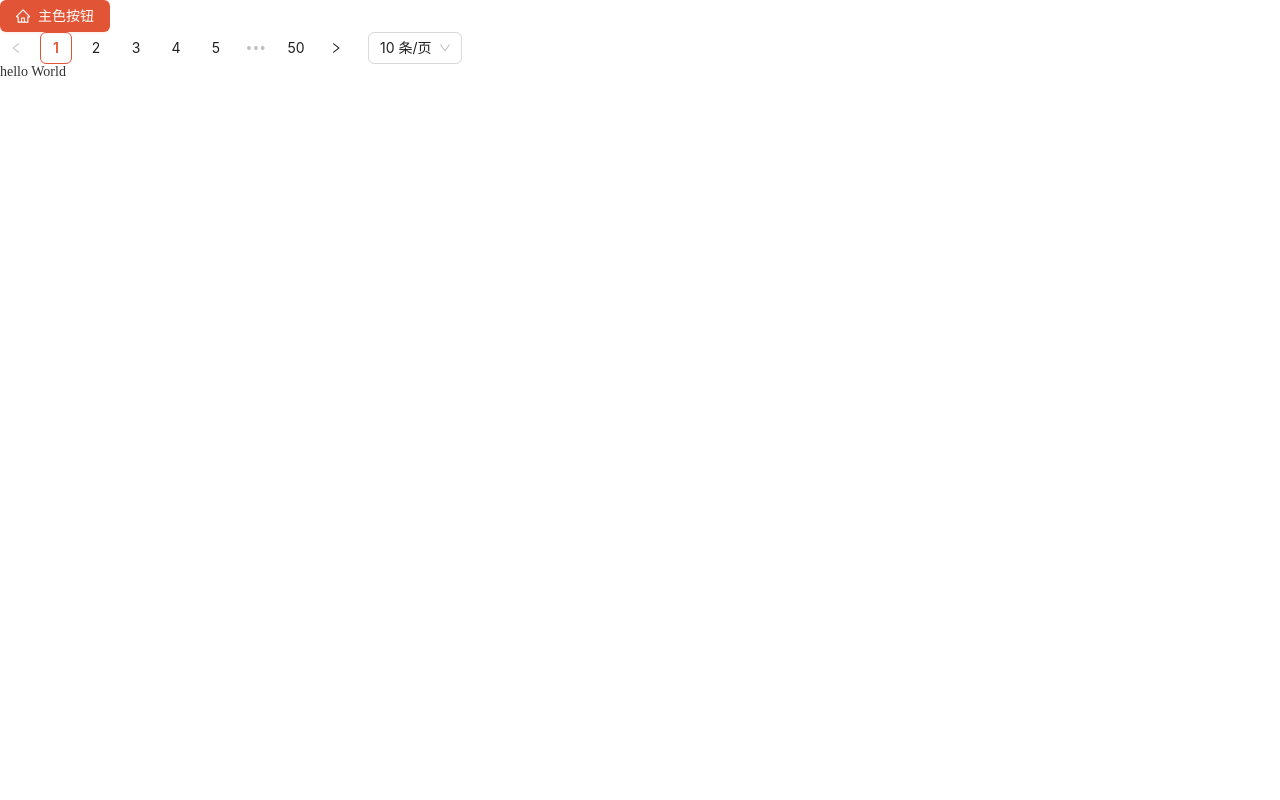
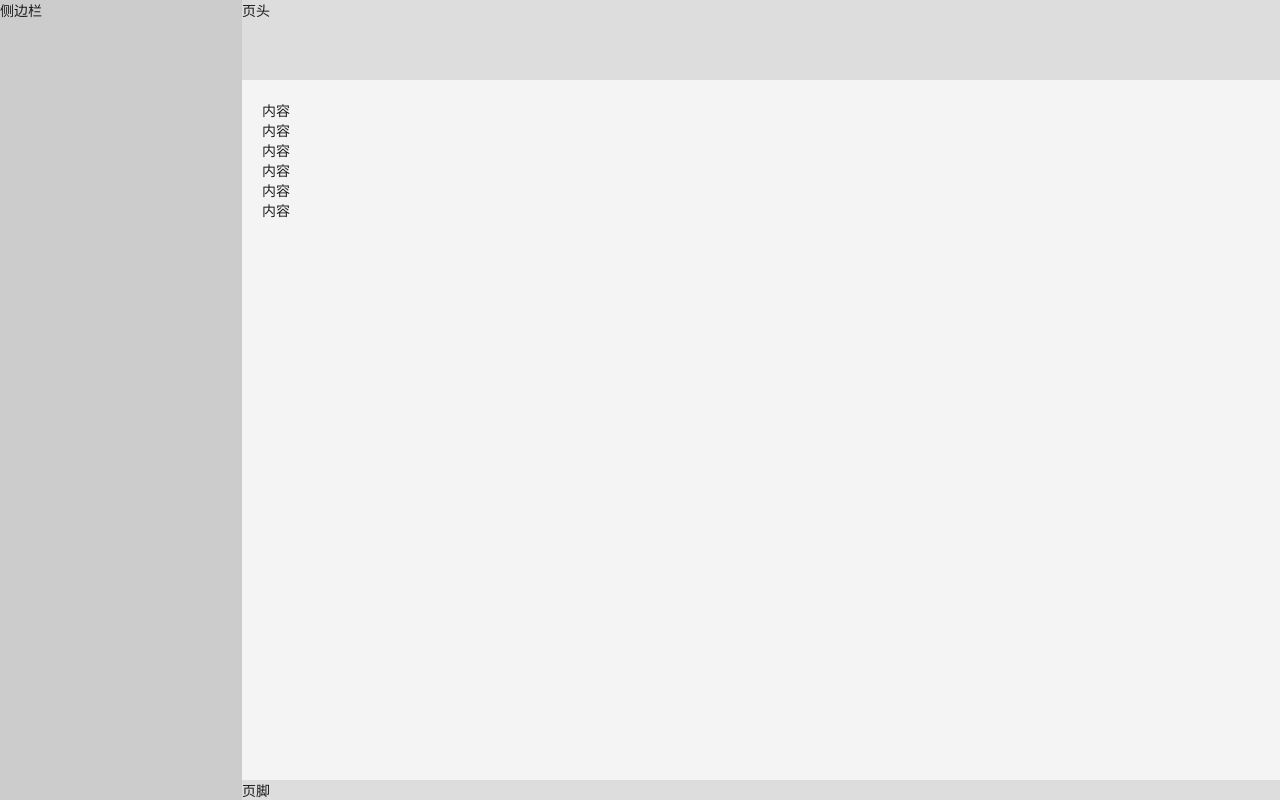
Before and after one commit to xuzhiqiang0723/vue3-admin-antdv-template, a Vue app: page /#/ in a window 1280 px wide. Built offline with nearby package versions, Linux system fonts and the light colour scheme.

Commit message:
feat:antdv layout and vue router

```diff
--- a/src/App.vue
+++ b/src/App.vue
@@ -12,9 +12,7 @@ dayjs.locale('zh-cn')
 
 <template>
   <a-config-provider :theme="theme" :locale="zhCN">
-    <a-button type="primary"><HomeOutlined />主色按钮</a-button>
-    <a-pagination :total="500" />
-    <a href="#">hello World</a>
+    <router-view></router-view>
   </a-config-provider>
 </template>
 
--- a/src/main.js
+++ b/src/main.js
@@ -2,8 +2,10 @@ import App from './App.vue'
 import { createApp } from 'vue'
 import Icon from './components/Icon'
 import '@/styles/main.less'
+import router from '@/router/index.js'
 
 const app = createApp(App)
 app.use(Icon)
+app.use(router)
 
 app.mount('#app')
--- /dev/null
+++ b/src/router/index.js
@@ -0,0 +1,19 @@
+import { createRouter, createWebHashHistory } from 'vue-router'
+
+const router = createRouter({
+  history: createWebHashHistory(),
+  routes: [
+    {
+      path: '/',
+      name: 'home',
+      component: () => import('@/views/Layout/index.vue'),
+    },
+    {
+      path: '/login',
+      name: 'login',
+      component: () => import('@/views/Login/index.vue'),
+    },
+  ],
+})
+
+export default router
--- /dev/null
+++ b/src/views/Layout/index.vue
@@ -0,0 +1,40 @@
+<template>
+  <a-layout has-sider class="layout">
+    <!-- 侧边栏 -->
+    <div>侧边栏</div>
+    <a-layout class="main">
+      <!-- 页头 -->
+      <div>页头</div>
+      <!-- 主体 -->
+      <a-layout-content class="content">
+        <div>内容</div>
+        <div>内容</div>
+        <div>内容</div>
+        <div>内容</div>
+        <div>内容</div>
+        <div>内容</div>
+      </a-layout-content>
+      <!-- 页脚 -->
+      <div>页脚</div>
+    </a-layout>
+  </a-layout>
+</template>
+
+<style scoped lang="scss">
+.layout {
+  min-height: 100vh;
+  background-color: #ccc;
+}
+
+.main {
+  margin-left: 200px;
+  background-color: #ddd;
+}
+
+.content {
+  background-color: #f4f4f4;
+  padding: 20px;
+  overflow-y: auto;
+  margin-top: 60px;
+}
+</style>
--- /dev/null
+++ b/src/views/Login/index.vue
@@ -0,0 +1,7 @@
+<template>
+  <h1>登录页</h1>
+</template>
+
+<script setup></script>
+
+<style lang="scss" scoped></style>
```
